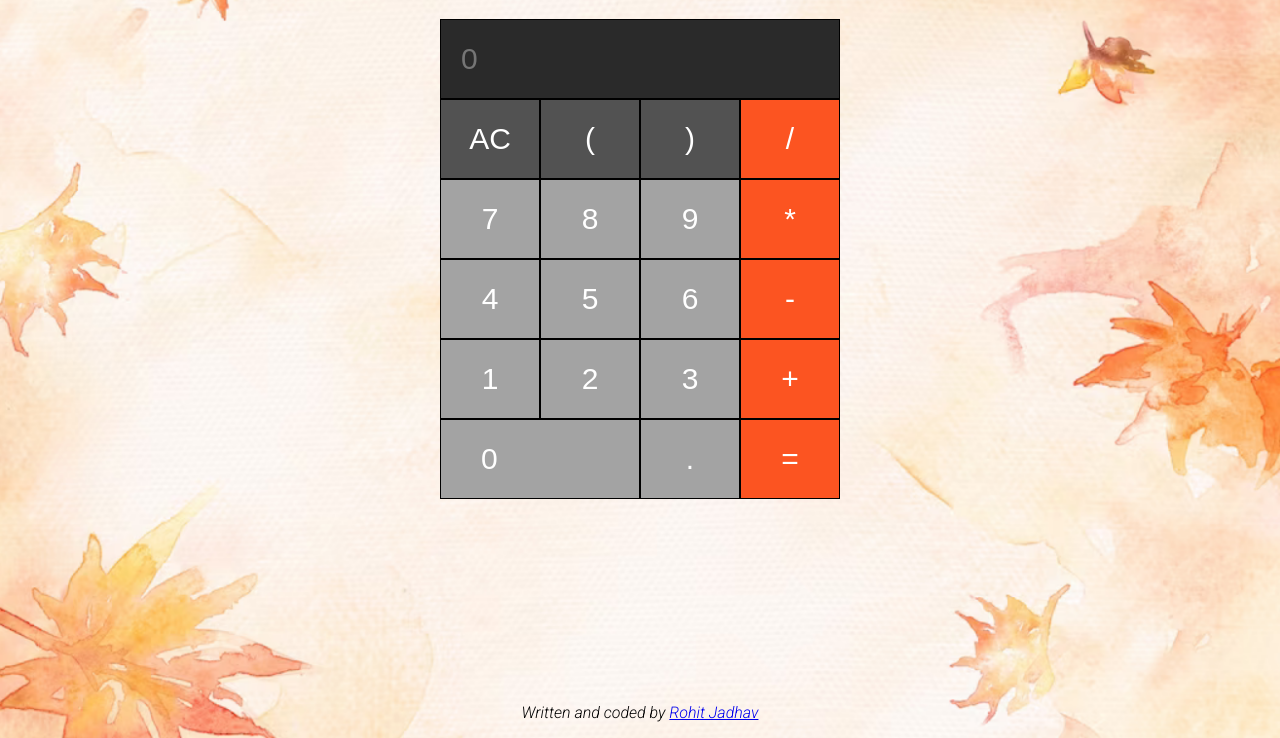
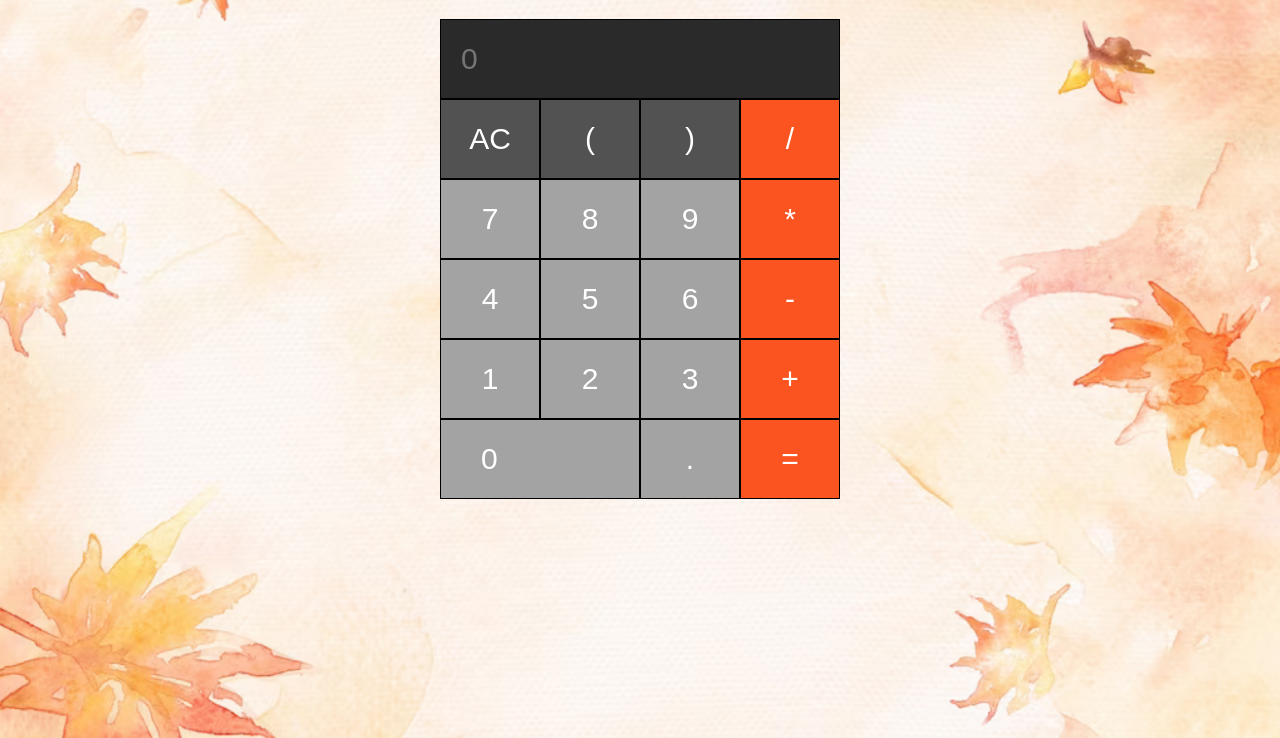
Before and after one commit to Shashikantkandekar/WT-Mini-Project1-Calculator, a plain HTML site: page index.html in a window 1280 px wide. Shown: the part 62-800 px from the top of the page. Drawn offline with Linux system fonts and the light colour scheme.

Commit message:
Update index.html

```diff
--- a/index.html
+++ b/index.html
@@ -35,11 +35,7 @@
       <button class="button orange">=</button>
     </div>
   </div>
-  <div class="footer">
-    <footer>
-      <p>Written and coded by <a href="https://www.linkedin.com/in/rohit-jadhav01">Rohit Jadhav</a></p>
-    </footer>
-  </div>
+
   <script src="calculate.js"></script>
 </body>
 
```
